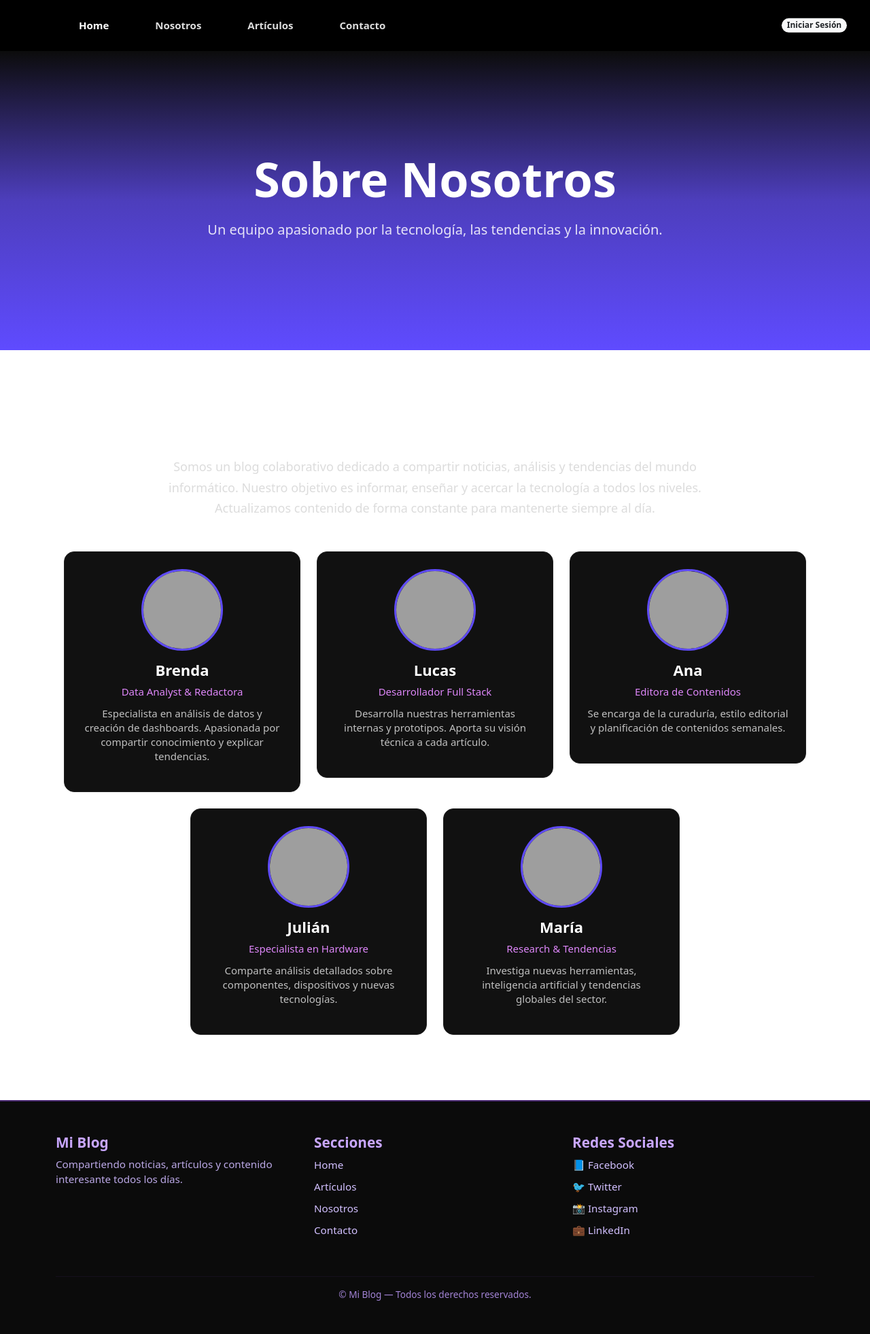
After one commit to Soledad1988/Blog-Python-Django, a Django app: page /nosotros/ in a window 1280 px wide. The commit adds this page. Shown: the whole page at 68% size. Run offline with Django 5.2, Linux system fonts and the light colour scheme; some libraries are stand-ins or nearby versions; grey boxes are pictures that could not be loaded.

Commit message:
Sección sobre nosotros

```diff
--- a/blog/urls.py
+++ b/blog/urls.py
@@ -17,7 +17,7 @@ Including another URLconf
 
 from django.contrib import admin
 from django.urls import path, include
-from .views import index
+from .views import index, nosotros
 from django.conf import settings
 from django.conf.urls.static import static
 from django.contrib.staticfiles.urls import staticfiles_urlpatterns
@@ -27,6 +27,7 @@ urlpatterns = [
     path("", index, name='index'),
     path("articulos/", include("apps.articulo.urls")),
     path('comentario/', include('apps.comentario.urls')),
+    path("nosotros/", nosotros, name="nosotros"),
     path('', include('apps.usuario.urls')),
 ]+static(settings.STATIC_URL, document_root=settings.STATIC_ROOT)
 urlpatterns += staticfiles_urlpatterns()
--- a/blog/views.py
+++ b/blog/views.py
@@ -4,3 +4,6 @@ from apps.articulo.models import Articulo   # IMPORTANTE
 def index(request):
     articulos = Articulo.objects.all()[:3]  # por ejemplo, los 3 primeros
     return render(request, "index.html", {"articulos": articulos})
+
+def nosotros(request):
+    return render(request, "nosotros/nosotros.html")
--- /dev/null
+++ b/static/css/nosotros.css
@@ -0,0 +1,73 @@
+/* Sección HERO */
+.hero-nosotros {
+    height: 55vh;
+    background: linear-gradient(to bottom, #0c0c0c, #4d3ebc, #5f4bff);
+    color: white;
+}
+
+.hero-nosotros h1 {
+    font-size: 70px;
+    font-weight: 700;
+}
+
+.hero-nosotros .subtitulo {
+    font-size: 20px;
+    margin-top: 10px;
+    opacity: 0.85;
+}
+
+/* Texto introductorio */
+.nosotros-intro .titulo {
+    color: #fff;
+    font-size: 38px;
+    margin-bottom: 15px;
+}
+
+.nosotros-intro .texto {
+    font-size: 18px;
+    color: #dcdcdc;
+    max-width: 800px;
+    margin: 0 auto;
+    line-height: 1.7;
+}
+
+/* Tarjetas del equipo */
+.card-persona {
+    background: #111;
+    border-radius: 15px;
+    padding: 25px;
+    border: 1px solid #1f1f1f;
+    transition: transform .3s ease, box-shadow .3s ease;
+}
+
+.card-persona:hover {
+    transform: translateY(-8px);
+    box-shadow: 0 4px 22px rgba(95, 75, 255, 0.35);
+}
+
+.persona-img {
+    width: 120px;
+    height: 120px;
+    border-radius: 50%;
+    object-fit: cover;
+    border: 3px solid #5f4bff;
+    margin-bottom: 15px;
+}
+
+.persona-nombre {
+    color: white;
+    font-size: 22px;
+    font-weight: 700;
+}
+
+.persona-rol {
+    color: #dd86f8;
+    font-size: 15px;
+    margin-bottom: 10px;
+}
+
+.persona-desc {
+    color: #c0c0c0;
+    font-size: 15px;
+    line-height: 1.4;
+}
--- a/templates/articulo/crear_categoria.html
+++ b/templates/articulo/crear_categoria.html
@@ -13,7 +13,7 @@
     </form>
     <div class="container-fluid" style="margin-top: 300px;">
         <a class="btn btn-success"
-        href="{% url 'apps.articulo:categoria_lista' %}">Listar todas las categorias</a>
+        href="{% url 'apps.articulo:listCategoria' %}">Listar todas las categorias</a>
     </div>
 </div>
 </center>
--- a/templates/home.html
+++ b/templates/home.html
@@ -25,13 +25,13 @@
                     <a class="nav-link active" href="{% url 'index' %}">Home</a>
                 </li>
                 <li class="nav-item">
-                    <a class="nav-link" href="#">Nosotros</a>
+                    <a class="nav-link" href="{% url 'nosotros' %}">Nosotros</a>
                 </li>
                 <li class="nav-item">
                     <a class="nav-link" href="{% url 'apps.articulo:articulos' %}">Artículos</a>
                  </li>
                 <li class="nav-item">
-                    <a class="nav-link" href="#">Otros</a>
+                    <a class="nav-link" href="#">Contacto</a>
                 </li>
             </ul>
 
--- /dev/null
+++ b/templates/nosotros/nosotros.html
@@ -0,0 +1,93 @@
+{% extends 'home.html' %}
+{% load static %}
+
+{% block title %}Nosotros | Blog Tech{% endblock %}
+
+{% block extra_css %}
+<link rel="stylesheet" href="{% static 'css/nosotros.css' %}">
+{% endblock %}
+
+{% block hero_section %}
+<section class="hero-nosotros d-flex flex-column justify-content-center align-items-center text-center">
+    <h1>Sobre Nosotros</h1>
+    <p class="subtitulo">Un equipo apasionado por la tecnología, las tendencias y la innovación.</p>
+</section>
+{% endblock %}
+
+{% block content %}
+<section class="container py-5">
+
+    <div class="nosotros-intro text-center mb-5">
+        <h2 class="titulo">Nuestro Proyecto</h2>
+        <p class="texto">
+            Somos un blog colaborativo dedicado a compartir noticias, análisis y tendencias del mundo informático.
+            Nuestro objetivo es informar, enseñar y acercar la tecnología a todos los niveles.
+            Actualizamos contenido de forma constante para mantenerte siempre al día.
+        </p>
+    </div>
+
+    <div class="row g-4 justify-content-center">
+
+        <!-- Persona 1 -->
+        <div class="col-md-4">
+            <div class="card-persona text-center">
+                <img src="{% static 'img/team1.jpg' %}" class="persona-img" alt="Foto integrante">
+                <h3 class="persona-nombre">Brenda</h3>
+                <p class="persona-rol">Data Analyst & Redactora</p>
+                <p class="persona-desc">
+                    Especialista en análisis de datos y creación de dashboards. Apasionada por compartir conocimiento y explicar tendencias.
+                </p>
+            </div>
+        </div>
+
+        <!-- Persona 2 -->
+        <div class="col-md-4">
+            <div class="card-persona text-center">
+                <img src="{% static 'img/team2.jpg' %}" class="persona-img" alt="Foto integrante">
+                <h3 class="persona-nombre">Lucas</h3>
+                <p class="persona-rol">Desarrollador Full Stack</p>
+                <p class="persona-desc">
+                    Desarrolla nuestras herramientas internas y prototipos. Aporta su visión técnica a cada artículo.
+                </p>
+            </div>
+        </div>
+
+        <!-- Persona 3 -->
+        <div class="col-md-4">
+            <div class="card-persona text-center">
+                <img src="{% static 'img/team3.jpg' %}" class="persona-img" alt="Foto integrante">
+                <h3 class="persona-nombre">Ana</h3>
+                <p class="persona-rol">Editora de Contenidos</p>
+                <p class="persona-desc">
+                    Se encarga de la curaduría, estilo editorial y planificación de contenidos semanales.
+                </p>
+            </div>
+        </div>
+
+        <!-- Persona 4 -->
+        <div class="col-md-4">
+            <div class="card-persona text-center">
+                <img src="{% static 'img/team4.jpg' %}" class="persona-img" alt="Foto integrante">
+                <h3 class="persona-nombre">Julián</h3>
+                <p class="persona-rol">Especialista en Hardware</p>
+                <p class="persona-desc">
+                    Comparte análisis detallados sobre componentes, dispositivos y nuevas tecnologías.
+                </p>
+            </div>
+        </div>
+
+        <!-- Persona 5 -->
+        <div class="col-md-4">
+            <div class="card-persona text-center">
+                <img src="{% static 'img/team5.jpg' %}" class="persona-img" alt="Foto integrante">
+                <h3 class="persona-nombre">María</h3>
+                <p class="persona-rol">Research & Tendencias</p>
+                <p class="persona-desc">
+                    Investiga nuevas herramientas, inteligencia artificial y tendencias globales del sector.
+                </p>
+            </div>
+        </div>
+
+    </div>
+</section>
+{% endblock %}
```
